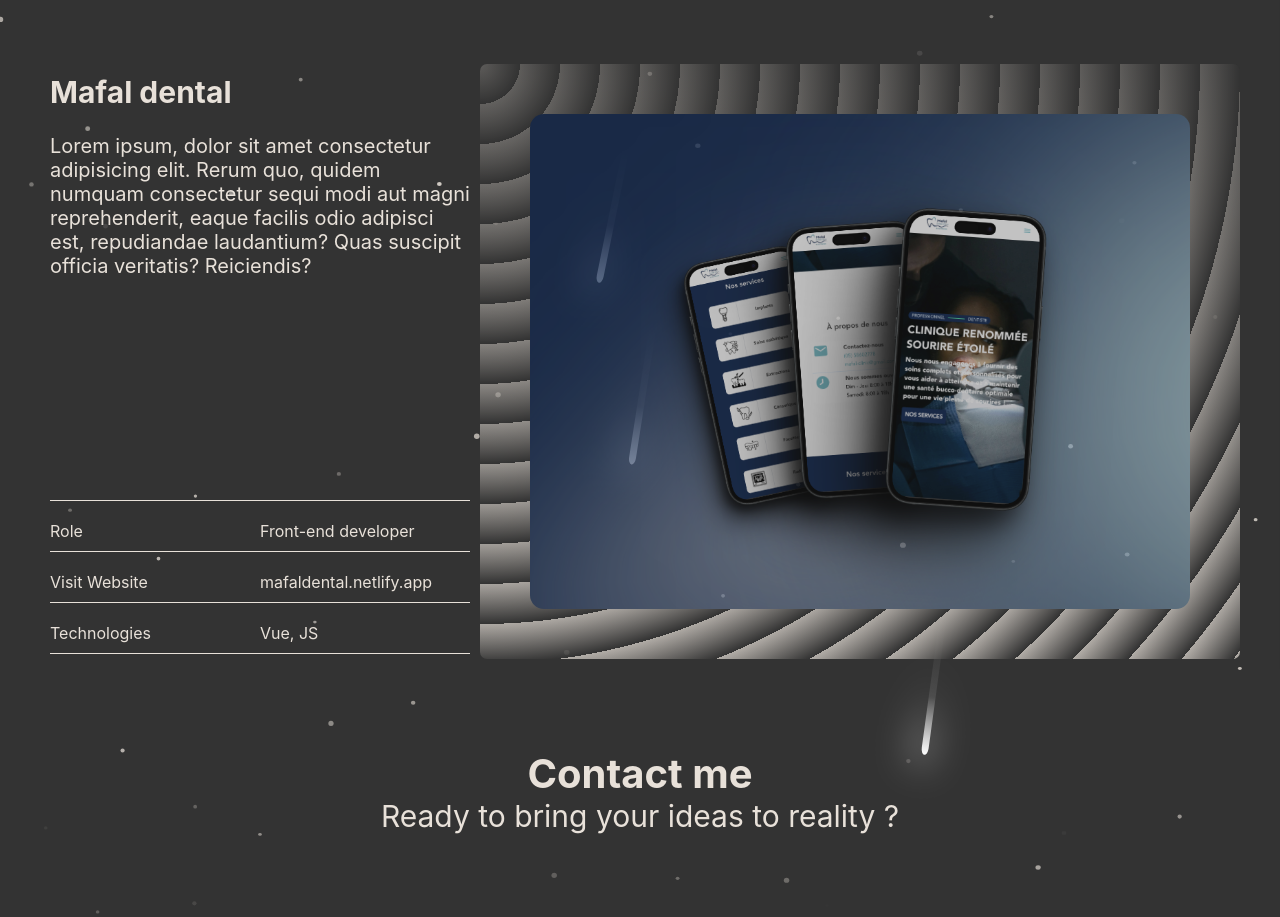
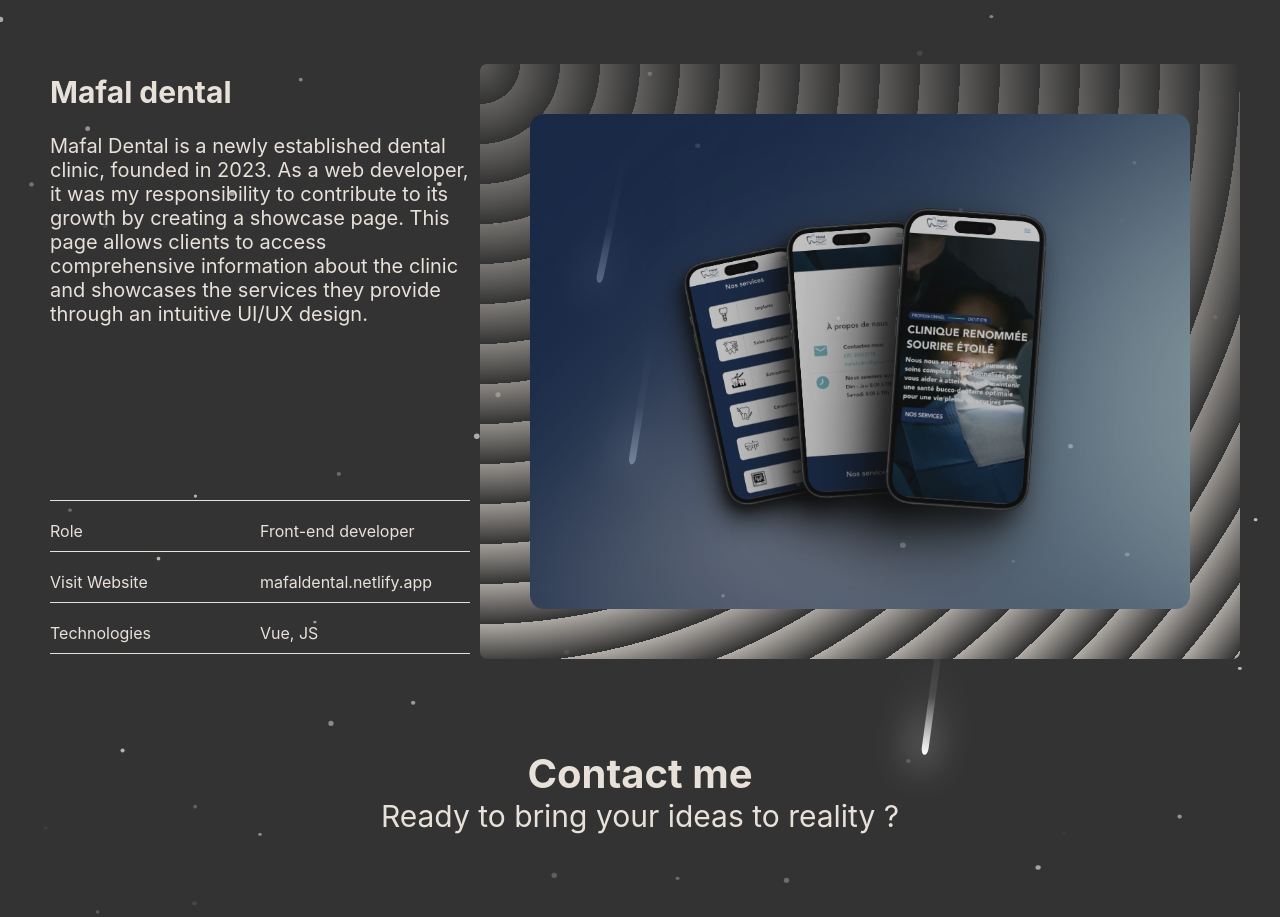
Before and after one commit to BelhanafiAbdelmadjid/portfolio, a Vue app: page / in a window 1280 px wide. Shown: the part 980-1897 px from the top of the page. Built offline with nearby package versions, Linux system fonts and the light colour scheme; a web font is replaced by a local one.

Commit message:
Adding desciprtion to mafal project

```diff
--- a/src/views/work-view.vue
+++ b/src/views/work-view.vue
@@ -10,8 +10,9 @@
                 Mafal dental
             </template>
             <template #projectDescription >
-                Lorem ipsum, dolor sit amet consectetur adipisicing elit. Rerum quo, quidem numquam consectetur sequi modi aut magni reprehenderit,
-                eaque facilis odio adipisci est, repudiandae laudantium? Quas suscipit officia veritatis? Reiciendis?
+                Mafal Dental is a newly established dental clinic, founded in 2023. As a web developer,
+                it was my responsibility to contribute to its growth by creating a showcase page. This page allows clients to access comprehensive information about
+                the clinic and showcases the services they provide through an intuitive UI/UX design.
             </template>
             <template #Role >
                 Front-end developer
@@ -20,7 +21,6 @@
                 <a href="https://mafaldental.netlify.app/" target="_blank" class="line-value" >mafaldental.netlify.app</a>
             </template>
             <template #mockups>
-                <!-- <div :style="{backgroundImage : `url(${mafal})`}" class="mockup"></div> -->
                 <img class="mockup-image" :src="mafal" alt="mockup-mafal-dental-clinique">
             </template>
 
```
